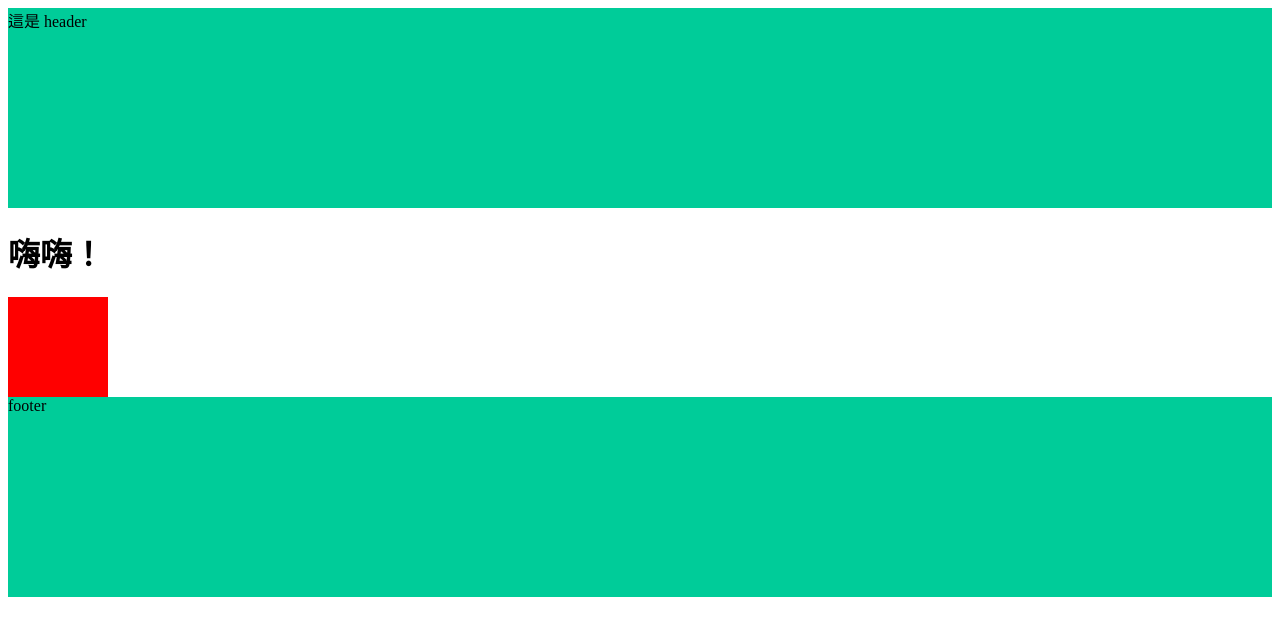
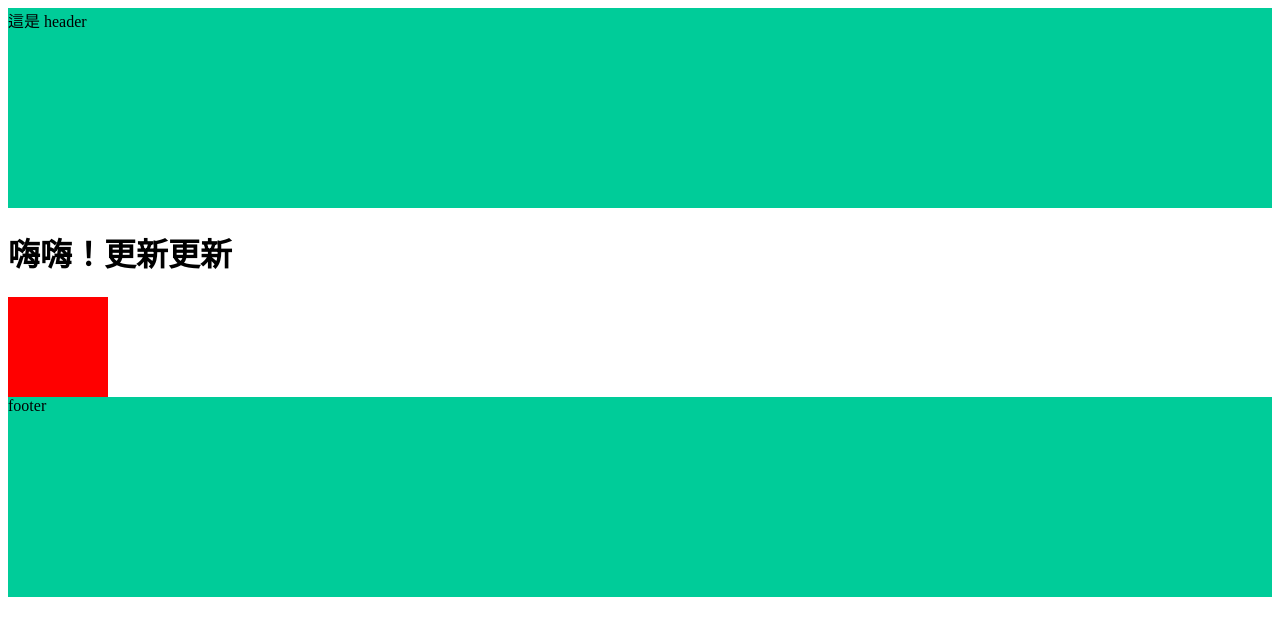
Before and after one commit to ginn723/project-gulp, a plain HTML site: page index.html in a window 1280 px wide. Drawn offline with Linux system fonts and the light colour scheme.

Commit message:
Update 2022-07-16T15:37:05.528Z

```diff
--- a/index.html
+++ b/index.html
@@ -15,7 +15,7 @@
   </header>
 
 
-<h1>嗨嗨！</h1>
+<h1>嗨嗨！更新更新</h1>
 
 <div class="box"></div>
 
```
